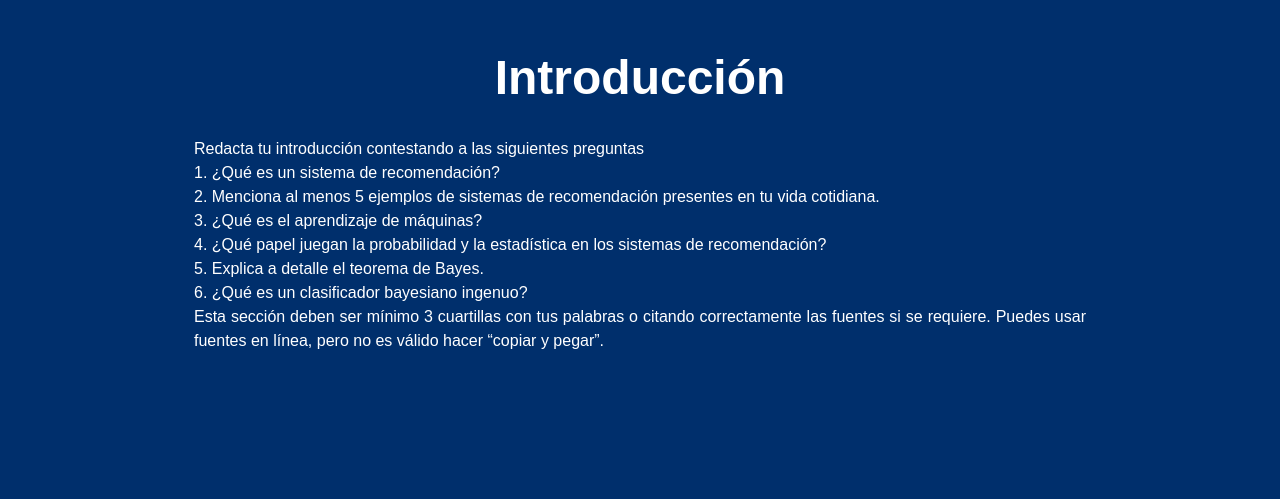
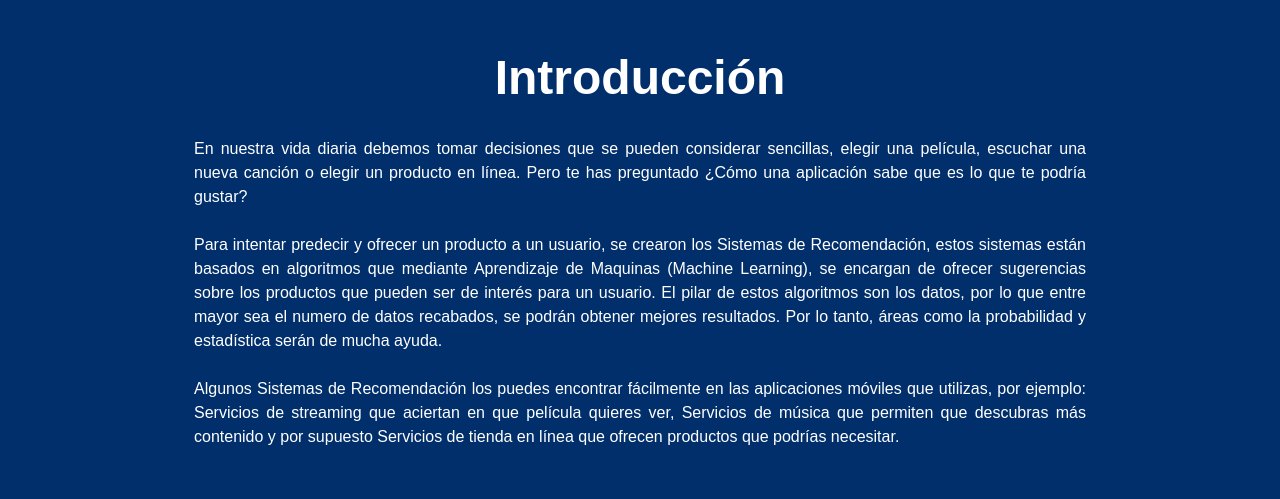
Before and after one commit to enriquemosso65/proyecto2_rua, a plain HTML site: page index.html in a window 1280 px wide. Shown: the part 1860-2359 px from the top of the page. Drawn offline with nearby package versions, Linux system fonts and the light colour scheme.

Commit message:
introduccion

```diff
--- a/index.html
+++ b/index.html
@@ -104,14 +104,17 @@
                 <h1> Introducción</h1>
                 <div>
                     <div class=" text__intro">
-                        <p>Redacta tu introducción contestando a las siguientes preguntas</p>
+                        <!-- <p>Redacta tu introducción contestando a las siguientes preguntas</p>
                         <p>1. ¿Qué es un sistema de recomendación?</p>
                         <p>2. Menciona al menos 5 ejemplos de sistemas de recomendación presentes en tu vida cotidiana.</p>
                         <p>3. ¿Qué es el aprendizaje de máquinas?</p>
                         <p>4. ¿Qué papel juegan la probabilidad y la estadística en los sistemas de recomendación?</p>
                         <p>5. Explica a detalle el teorema de Bayes.</p>
                         <p>6. ¿Qué es un clasificador bayesiano ingenuo?</p>
-                        <p>Esta sección deben ser mínimo 3 cuartillas con tus palabras o citando correctamente las fuentes si se requiere. Puedes usar fuentes en línea, pero no es válido hacer “copiar y pegar”.</p>
+                        <p>Esta sección deben ser mínimo 3 cuartillas con tus palabras o citando correctamente las fuentes si se requiere. Puedes usar fuentes en línea, pero no es válido hacer “copiar y pegar”.</p>      -->
+                        <p>En nuestra vida diaria debemos tomar decisiones que se pueden considerar sencillas, elegir una película, escuchar una nueva canción o elegir un producto en línea. Pero te has preguntado ¿Cómo una aplicación sabe que es lo que te podría gustar? </p> <br>
+                        <p>Para intentar predecir y ofrecer un producto a un usuario, se crearon los Sistemas de Recomendación, estos sistemas están basados en algoritmos que mediante Aprendizaje de Maquinas (Machine Learning), se encargan de ofrecer sugerencias sobre los productos que pueden ser de interés para un usuario. El pilar de estos algoritmos son los datos, por lo que entre mayor sea el numero de datos recabados, se podrán obtener mejores resultados. Por lo tanto, áreas como la probabilidad y estadística serán de mucha ayuda. </p> <br>
+                        <p>Algunos Sistemas de Recomendación los puedes encontrar fácilmente en las aplicaciones móviles que utilizas, por ejemplo: Servicios de streaming que aciertan en que película quieres ver, Servicios de música que permiten que descubras más contenido y por supuesto Servicios de tienda en línea que ofrecen productos que podrías necesitar. </p>
                     </div>
                 </div>
             </div>
```
